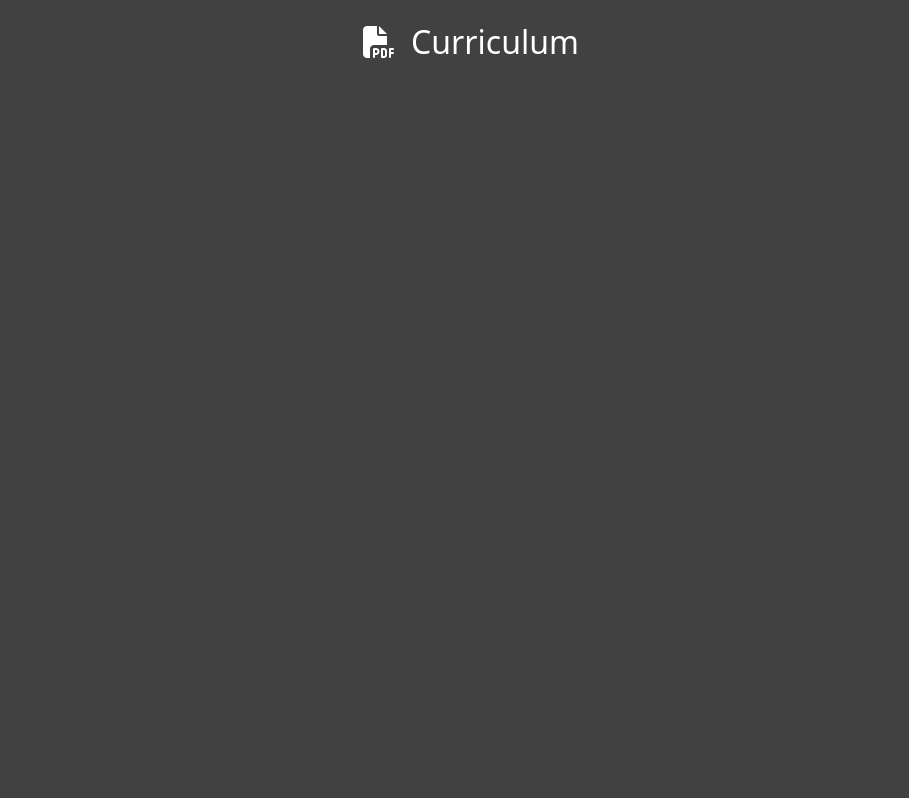
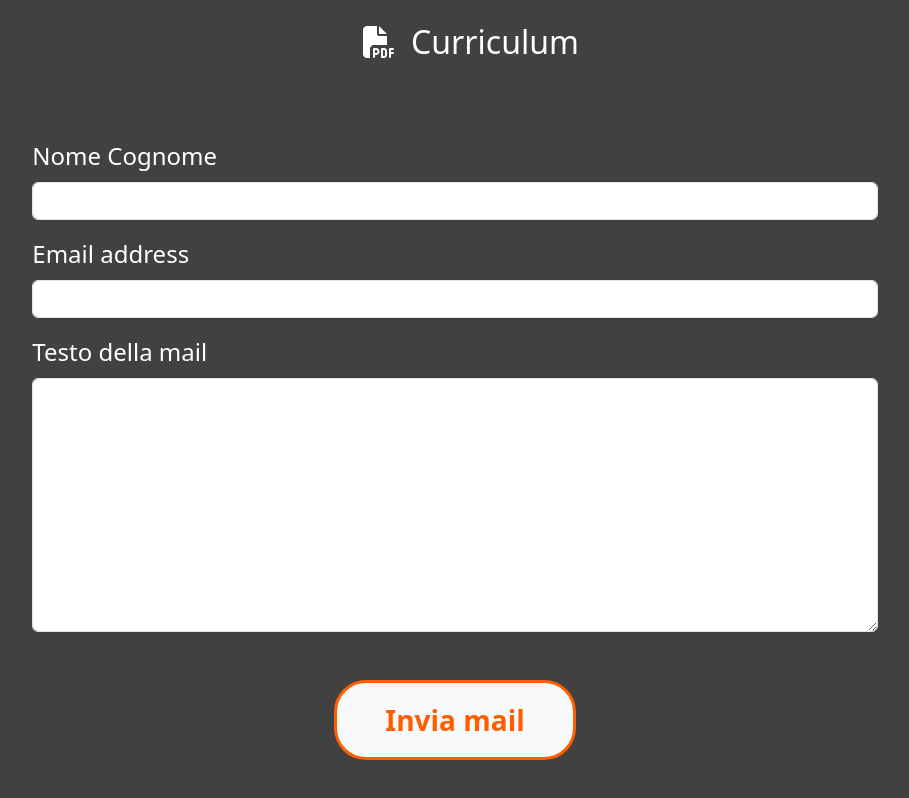
Before and after one commit to FabrizioMisseri/portfolioCVserio, a Vue app: page / in a window 1280 px wide. Shown: the part 2291-3089 px from the top of the page, without its empty margins (185-1094 px from the left). Before the commit the page ends 3048 px from the top, so only its background shows below. Built offline with nearby package versions, Linux system fonts and the light colour scheme.

Commit message:
add form-layout via-mail

```diff
--- a/src/components/Contacts.vue
+++ b/src/components/Contacts.vue
@@ -1,11 +1,13 @@
 <script>
 import ContactLinks from '../mini-components/ContactLinks.vue';
+import FormMail from '../mini-components/FormMail.vue';
 
 export default {
     name: "Contacts",
 
     components: {
-        ContactLinks
+        ContactLinks,
+        FormMail,
     }
 }
 </script>
@@ -13,7 +15,8 @@ export default {
 <template>
     <section>
         <br>
-        <ContactLinks></ContactLinks>
+        <ContactLinks class="mb-5"></ContactLinks>
+        <FormMail></FormMail>
     </section>
 </template>
 
--- /dev/null
+++ b/src/mini-components/FormMail.vue
@@ -0,0 +1,48 @@
+<script>
+export default {
+    name: "FormMail",
+}
+</script>
+
+<template>
+    <section class="comtainer">
+
+        <div class="row">
+            <div class="offset-2 col-8">
+
+                <!-- FORM -->
+                <form>
+                    <div class="mb-3">
+                        <label for="nameSurname" class="form-label fs-4">Nome Cognome</label>
+                        <input type="text" class="form-control" id="nameSurname">
+                    </div>
+                    <div class="mb-3">
+                        <label for="email" class="form-label fs-4">Email address</label>
+                        <input type="email" class="form-control" id="email" aria-describedby="emailHelp">
+                    </div>
+                    <div class="mb-5">
+                        <label for="mailTxt" class="form-label fs-4">Testo della mail</label>
+                        <textarea class="form-control" name="" id="mailTxt" cols="30" rows="10"></textarea>
+                    </div>
+                    <div class="text-center">
+                        <button id="send-btn" type="submit" class="btn btn-light fs-3 px-5 py-3 rounded-5">Invia
+                            mail</button>
+                    </div>
+                </form>
+                <!-- / FORM -->
+
+            </div>
+        </div>
+
+    </section>
+</template>
+
+<style lang="scss" scoped>
+@use "../styles/partials/colors.scss" as *;
+
+#send-btn {
+    color: $orange;
+    font-weight: 700;
+    border: 3px solid $orange;
+}
+</style>
```
